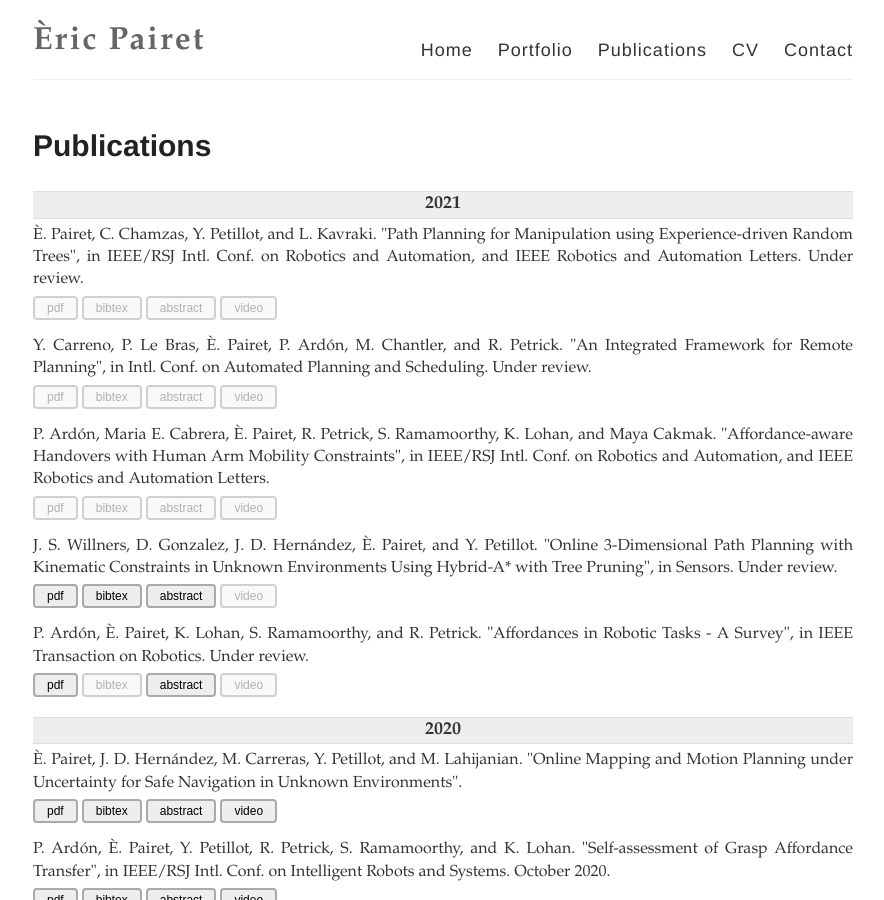
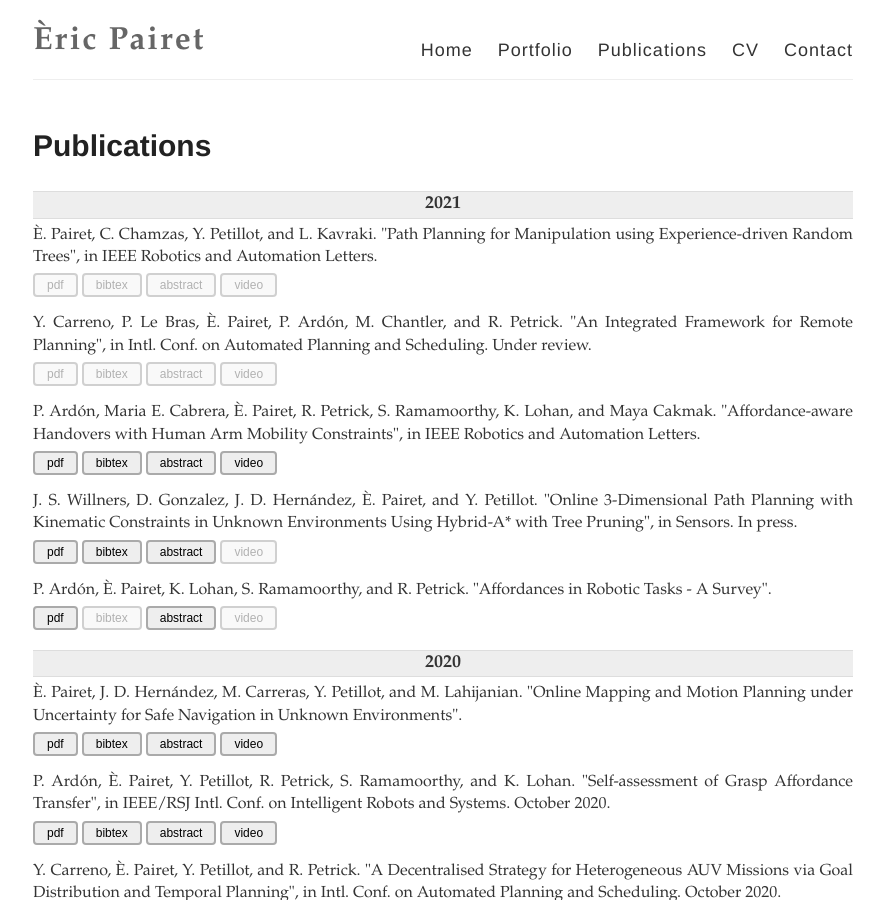
Before and after one commit to ericpairet/ericpairet.github.io, a Jekyll site: the page built from publications.md, in a window 1280 px wide and 900 px high. Shown: the whole window, without its empty margins (197-1081 px from the left). Built offline with Jekyll 4.4.1, drawn with Linux system fonts in a browser that asks for light colours.

```diff
--- a/_data/2021.yaml
+++ b/_data/2021.yaml
@@ -1,4 +1,4 @@
-- name: È. Pairet, C. Chamzas, Y. Petillot, and L. Kavraki. "Path Planning for Manipulation using Experience-driven Random Trees", in IEEE/RSJ Intl. Conf. on Robotics and Automation, and IEEE Robotics and Automation Letters. Under review.
+- name: È. Pairet, C. Chamzas, Y. Petillot, and L. Kavraki. "Path Planning for Manipulation using Experience-driven Random Trees", in IEEE Robotics and Automation Letters.
   pdf:
   bibtex:
   abstract:
@@ -10,19 +10,19 @@
   abstract:
   youtube:
 
-- name: P. Ardón, Maria E. Cabrera, È. Pairet, R. Petrick, S. Ramamoorthy, K. Lohan, and Maya Cakmak. "Affordance-aware Handovers with Human Arm Mobility Constraints", in IEEE/RSJ Intl. Conf. on Robotics and Automation, and IEEE Robotics and Automation Letters.
-  pdf:
-  bibtex:
-  abstract:
+- name: P. Ardón, Maria E. Cabrera, È. Pairet, R. Petrick, S. Ramamoorthy, K. Lohan, and Maya Cakmak. "Affordance-aware Handovers with Human Arm Mobility Constraints", in IEEE Robotics and Automation Letters.
+  pdf: 21ardon2021affordance.pdf
+  bibtex: 21ardon2021affordance.txt
+  abstract: 21ardon2021affordance_abstract.pdf
+  youtube: https://youtu.be/cFsAEpSn_LI
+
+- name: J. S. Willners, D. Gonzalez, J. D. Hernández, È. Pairet, and Y. Petillot. "Online 3-Dimensional Path Planning with Kinematic Constraints in Unknown Environments Using Hybrid-A* with Tree Pruning", in Sensors. In press.
+  pdf: 21scharff2021online.pdf
+  bibtex: 21scharff2021online.txt
+  abstract: 21scharff2021online_abstract.txt
   youtube:
 
-- name: J. S. Willners, D. Gonzalez, J. D. Hernández, È. Pairet, and Y. Petillot. "Online 3-Dimensional Path Planning with Kinematic Constraints in Unknown Environments Using Hybrid-A* with Tree Pruning", in Sensors. Under review.
-  pdf: 21scharff2021online.pdf
-  bibtex: 21scharff2021online.txt
-  abstract: 21scharff2021online_abstract.pdf
-  youtube:
-
-- name: P. Ardón, È. Pairet, K. Lohan, S. Ramamoorthy, and R. Petrick. "Affordances in Robotic Tasks - A Survey", in IEEE Transaction on Robotics. Under review.
+- name: P. Ardón, È. Pairet, K. Lohan, S. Ramamoorthy, and R. Petrick. "Affordances in Robotic Tasks - A Survey".
   pdf: 20ardon2020affordances.pdf
   bibtex:
   abstract: 20ardon2020affordances_abstract.txt
```
Also changed, not shown: publications/20ardon2020affordances.txt (added, +8 -0 lines), publications/20pairet2020online.txt (+5 -7 lines), publications/21ardon2021affordance.txt (added, +10 -0 lines), publications/21ardon2021affordance_abstract.txt (added, +1 -0 lines), 1 other file.
